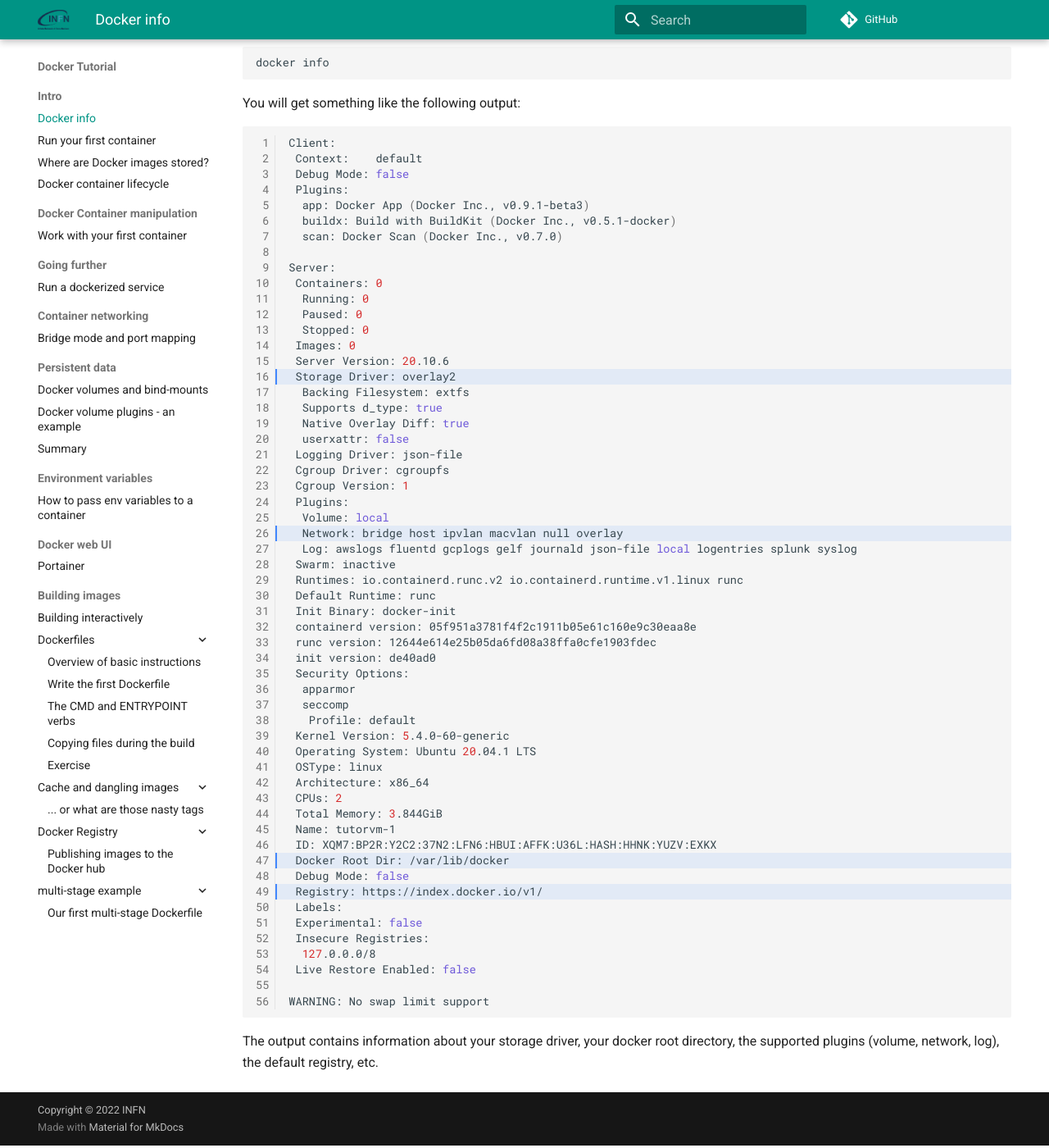
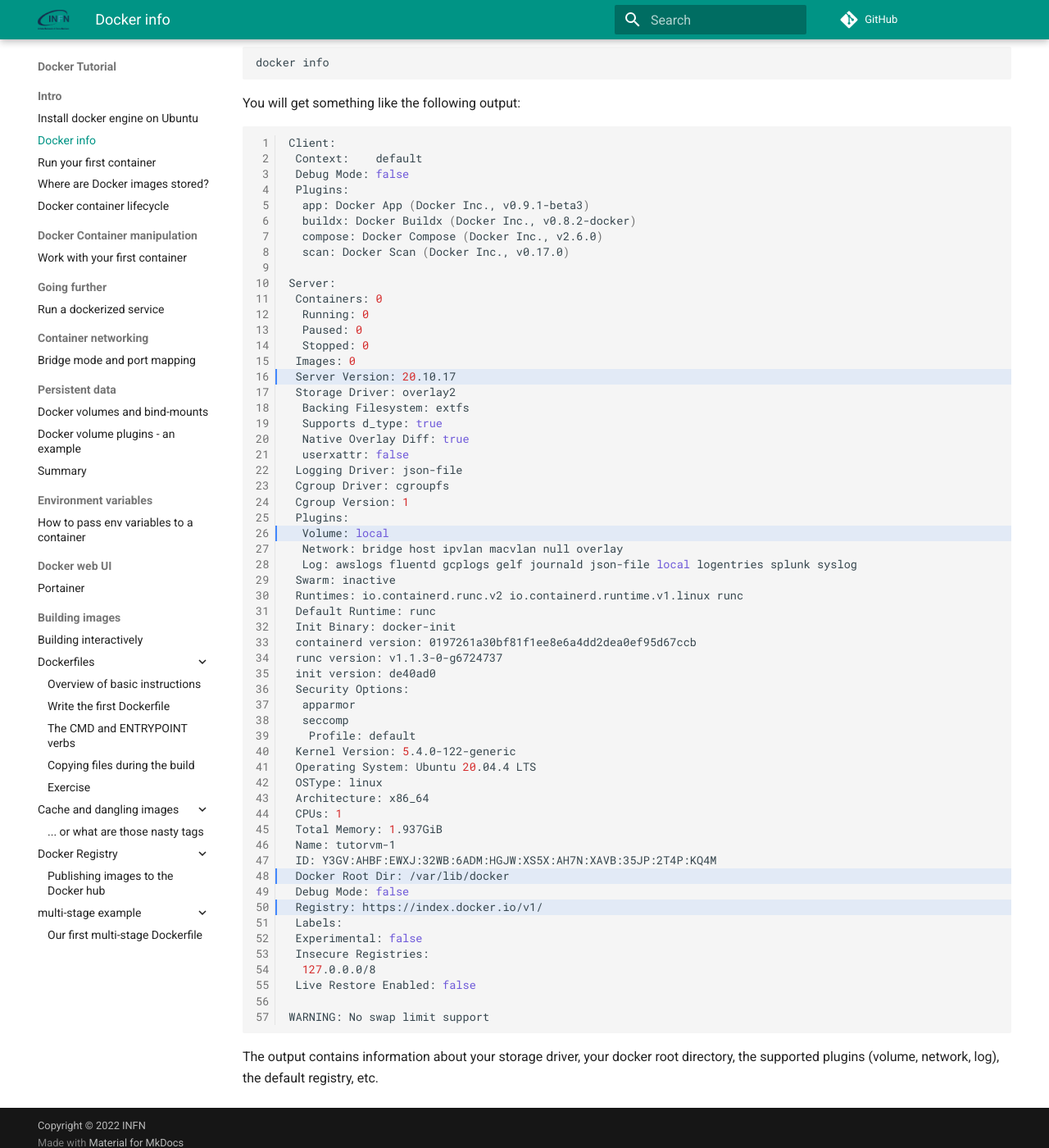
Before and after one commit to maricaantonacci/docker-tutorial, an MkDocs documentation site: the page built from docs/intro/info.md, in a window 1280 px wide and 1400 px high, scrolled down 221 px. Shown: the whole window at 82% size. Built offline with MkDocs 1.6.1 and Material for MkDocs 9.7.7, drawn with Linux system fonts in a browser that asks for light colours; comment, search, counter and statistics services are not loaded.

Commit message:
Add installation guide

````diff
--- a/docs/intro/index.md
+++ b/docs/intro/info.md
@@ -7,14 +7,15 @@ docker info
 
 You will get something like the following output:
 
-```bash linenums="1" hl_lines="16 26 47 49"
+```bash linenums="1" hl_lines="16 26 48 50"
 Client:
  Context:    default
  Debug Mode: false
  Plugins:
   app: Docker App (Docker Inc., v0.9.1-beta3)
-  buildx: Build with BuildKit (Docker Inc., v0.5.1-docker)
-  scan: Docker Scan (Docker Inc., v0.7.0)
+  buildx: Docker Buildx (Docker Inc., v0.8.2-docker)
+  compose: Docker Compose (Docker Inc., v2.6.0)
+  scan: Docker Scan (Docker Inc., v0.17.0)
 
 Server:
  Containers: 0
@@ -22,7 +23,7 @@ Server:
   Paused: 0
   Stopped: 0
  Images: 0
- Server Version: 20.10.6
+ Server Version: 20.10.17
  Storage Driver: overlay2
   Backing Filesystem: extfs
   Supports d_type: true
@@ -39,21 +40,21 @@ Server:
  Runtimes: io.containerd.runc.v2 io.containerd.runtime.v1.linux runc
  Default Runtime: runc
  Init Binary: docker-init
- containerd version: 05f951a3781f4f2c1911b05e61c160e9c30eaa8e
- runc version: 12644e614e25b05da6fd08a38ffa0cfe1903fdec
+ containerd version: 0197261a30bf81f1ee8e6a4dd2dea0ef95d67ccb
+ runc version: v1.1.3-0-g6724737
  init version: de40ad0
  Security Options:
   apparmor
   seccomp
    Profile: default
- Kernel Version: 5.4.0-60-generic
- Operating System: Ubuntu 20.04.1 LTS
+ Kernel Version: 5.4.0-122-generic
+ Operating System: Ubuntu 20.04.4 LTS
  OSType: linux
  Architecture: x86_64
- CPUs: 2
- Total Memory: 3.844GiB
+ CPUs: 1
+ Total Memory: 1.937GiB
  Name: tutorvm-1
- ID: XQM7:BP2R:Y2C2:37N2:LFN6:HBUI:AFFK:U36L:HASH:HHNK:YUZV:EXKX
+ ID: Y3GV:AHBF:EWXJ:32WB:6ADM:HGJW:XS5X:AH7N:XAVB:35JP:2T4P:KQ4M
  Docker Root Dir: /var/lib/docker
  Debug Mode: false
  Registry: https://index.docker.io/v1/
--- a/mkdocs.yml
+++ b/mkdocs.yml
@@ -18,14 +18,16 @@ markdown_extensions:
   - pymdownx.highlight
   - pymdownx.superfences
   - pymdownx.snippets
-  - pymdownx.tabbed
+  - pymdownx.tabbed:
+      alternate_style: true
   - admonition
   - pymdownx.details
   - attr_list
 
 nav:
   - Intro:
-    - Docker info: 'intro/index.md'
+    - Install docker engine on Ubuntu: 'intro/install.md'
+    - Docker info: 'intro/info.md'
     - Run your first container: 'intro/hello-world.md'
     - Where are Docker images stored?: 'intro/images.md'
     - Docker container lifecycle: 'intro/container.md'
````
Also changed, not shown: docs/intro/install.md (added, +63 -0 lines).
